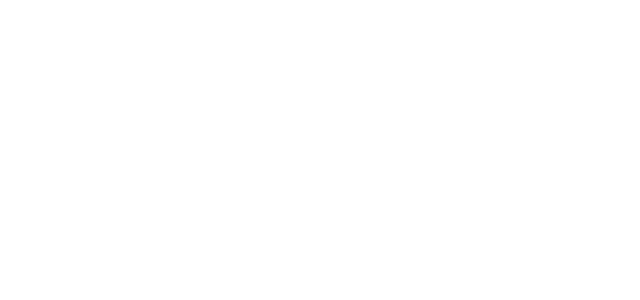
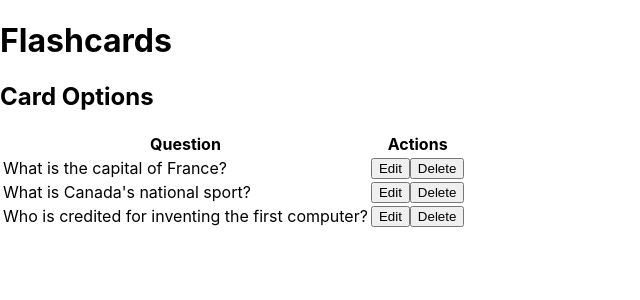
Before and after one commit to SofPan/flashcards, a React (Create React App) app: page / in a window 1280 px wide. Shown: the top 300 px of the page, without its empty margins (0-640 px from the left). Built offline with nearby package versions, Linux system fonts and the light colour scheme.

Commit message:
Set up cards table

```diff
--- a/src/App.js
+++ b/src/App.js
@@ -1,8 +1,26 @@
+import React, {useState} from 'react'
+import CardTable from './tables/CardTable';
 
 function App() {
+  const sampleCards = [
+    {id: 1, question: "What is the capital of France?", answer: "Paris"},
+    {id: 2, question: "What is Canada's national sport?", answer: "Lacrosse"},
+    {id: 3, question: "Who is credited for inventing the first computer?", answer: "Charles Babbage"}
+  ]
+
+  const [cards, setCard] = useState(sampleCards);
+
   return (
     <div className="container">
-
+      <h1>Flashcards</h1>
+      <div className="cards">
+        {/* Cards render here */}
+        {/* Reset and shuffle buttons */}
+      </div>
+      <div className="options">
+        <h2>Card Options</h2>
+        <CardTable cards={cards}/>
+      </div>
     </div>
   );
 }
--- /dev/null
+++ b/src/tables/CardTable.js
@@ -0,0 +1,31 @@
+import React from 'react'
+
+function CardTable(props){
+    return(
+        <table>
+            <thead>
+                <tr>
+                    <th>Question</th>
+                    <th>Actions</th>
+                </tr>
+            </thead>
+            <tbody>
+                {props.cards.length > 0 ? (
+                    props.cards.map((card) => (
+                        <tr key={card.id}>
+                            <td>{card.question}</td>
+                            <button>Edit</button>
+                            <button>Delete</button>
+                        </tr>
+                    ))
+                ) : props.cards.length === 0 (
+                    <tr>
+                        <td colSpan={3}>No Cards</td>
+                    </tr>
+                )}
+            </tbody>
+        </table>
+    )
+}
+
+export default CardTable;
```
